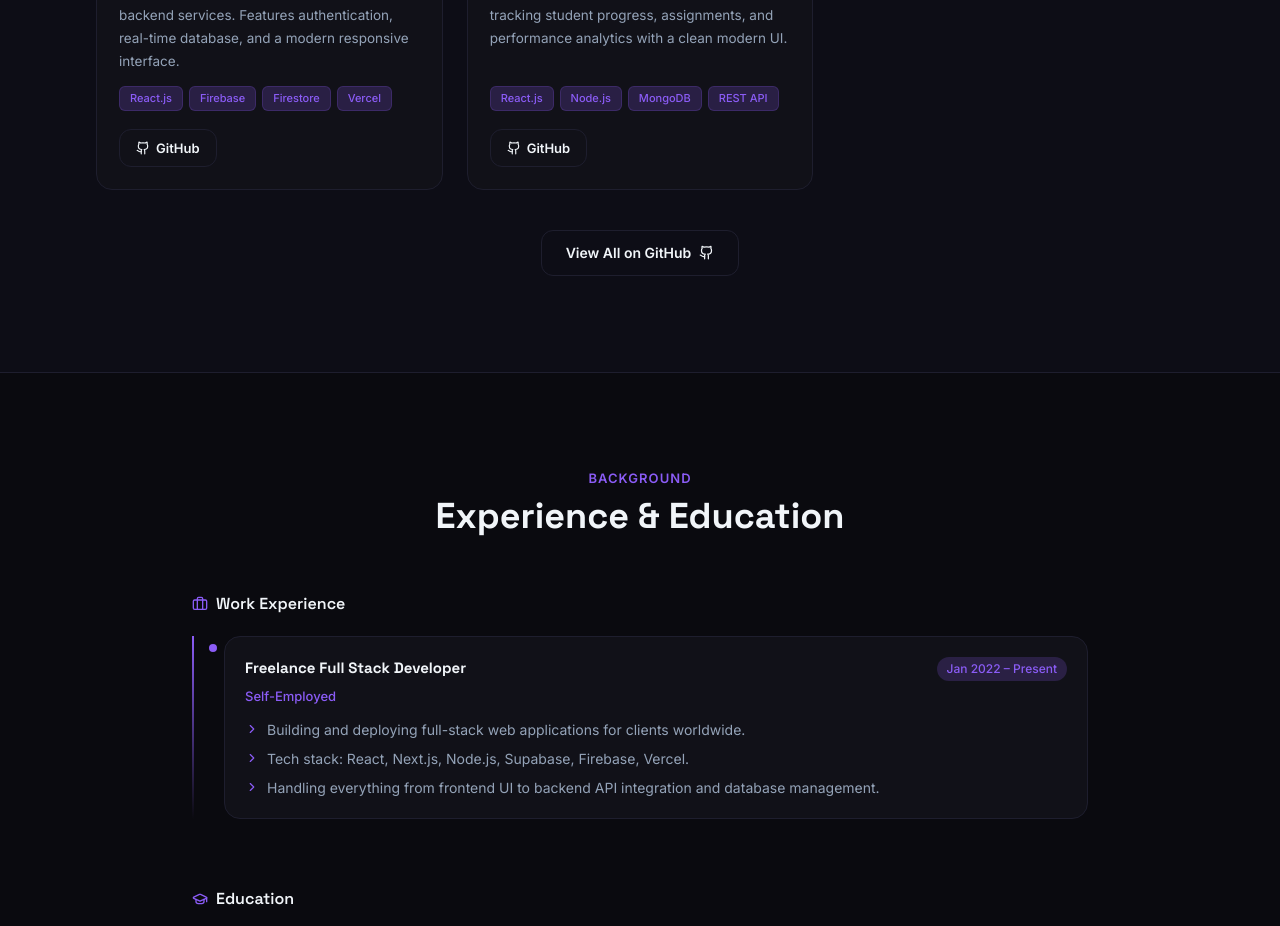
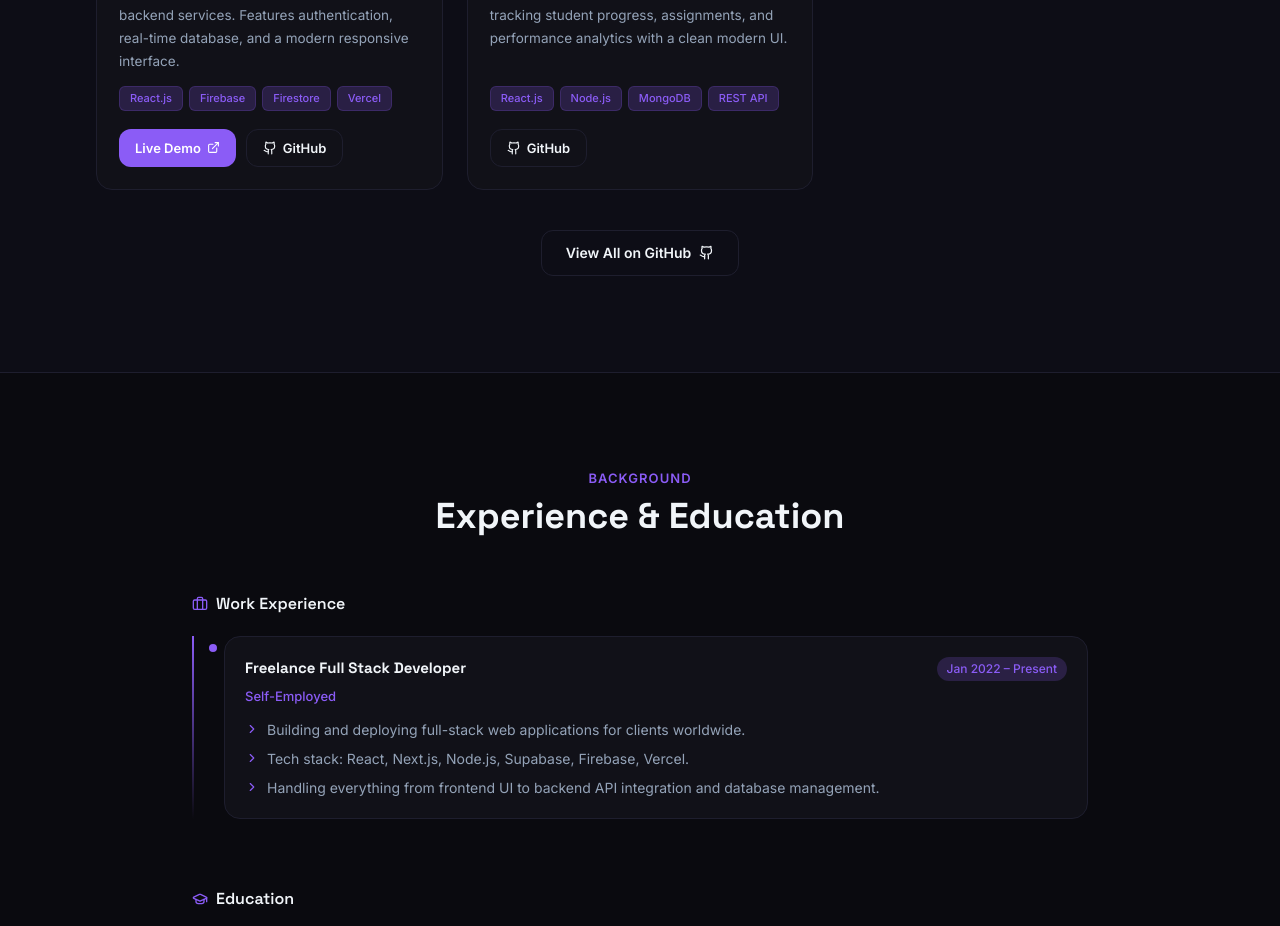
Before and after one commit to KhawarRafique02/khawar-portfolio, a Next.js app: page / in a window 1280 px wide. Shown: the part 3260-4186 px from the top of the page. Built offline with nearby package versions, Linux system fonts and the light colour scheme.

Commit message:
siqarah live demo added

```diff
--- a/app/page.js
+++ b/app/page.js
@@ -56,7 +56,7 @@ const PROJECTS = [
     description:
       'A React.js web portal powered by Firebase for backend services. Features authentication, real-time database, and a modern responsive interface.',
     stack: ['React.js', 'Firebase', 'Firestore', 'Vercel'],
-    live: '#',
+    live: 'https://siqarah-portal.vercel.app/',
     github: 'https://github.com/KhawarRafique02/siqarah-portal',
     gradient: 'from-orange-500/20 to-pink-500/20',
     badge: null,
```
